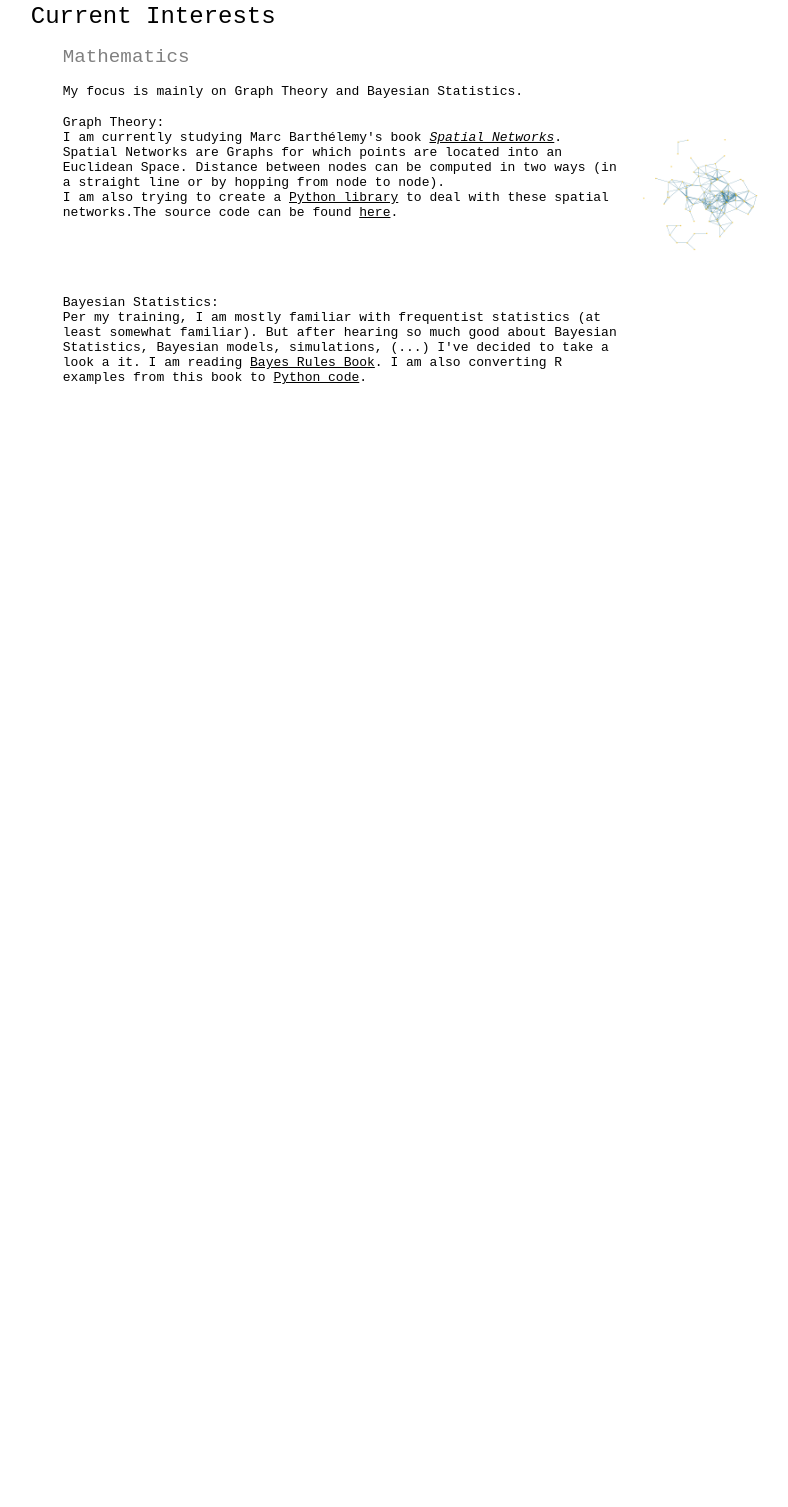
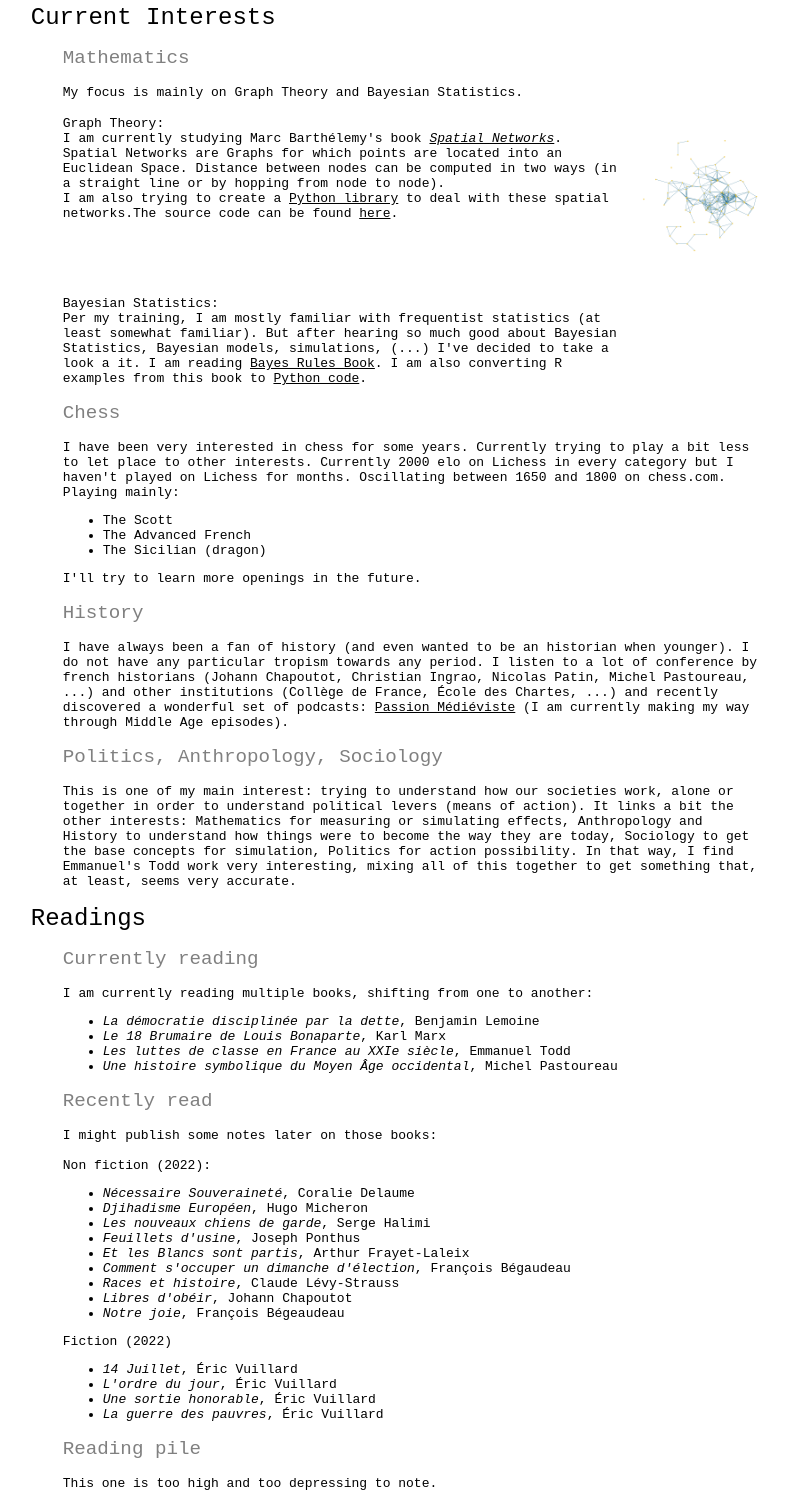
Before and after one commit to pauldechorgnat/pauldechorgnat.github.io, a plain HTML site: page index.html in a window 1280 px wide. Shown: the part 309-1816 px from the top of the page, without its empty margins (230-1018 px from the left). Before the commit the page ends 800 px from the top, so only its background shows below. Drawn offline with Linux system fonts and the light colour scheme.

Commit message:
Adding reading lists

```diff
--- a/index.html
+++ b/index.html
@@ -26,8 +26,7 @@
             <ul>
                 <li><a href="#interests">Current Interests</a></li>
                 <li><a href="#projects">Projects</a></li>
-                <li>Libraries</li>
-                <li>Reading</li>
+                <li><a href="#reading">Readings</a></li>
             </ul>
         </div>
         <div id="interests" class="menu">
@@ -41,10 +40,9 @@
                 My focus is mainly on Graph Theory and Bayesian Statistics.
                 <div class="menu-container">
                     <div class="menu-container-left">
-                        Graph Theory: <br>
-                        I am currently studying Marc Barthélemy's book <a href="https://link.springer.com/book/10.1007/978-3-030-94106-2"><i>Spatial Networks</i></a>. Spatial Networks are Graphs for which points are located into an Euclidean Space. Distance between nodes can be computed in two ways (in a straight line or by hopping from node to node).
-                        <br>
-                        I am also trying to create a <a href="https://pypi.org/pypi/spatial-networks">Python library</a> to deal with these spatial networks.The source code can be found <a href="https://github.com/pauldechorgnat/spatial-networks">here</a>.
+                        Graph Theory: <br> I am currently studying Marc Barthélemy's book <a href="https://link.springer.com/book/10.1007/978-3-030-94106-2"><i>Spatial Networks</i></a>. Spatial Networks are Graphs for which points are located into an
+                        Euclidean Space. Distance between nodes can be computed in two ways (in a straight line or by hopping from node to node).
+                        <br> I am also trying to create a <a href="https://pypi.org/pypi/spatial-networks">Python library</a> to deal with these spatial networks.The source code can be found <a href="https://github.com/pauldechorgnat/spatial-networks">here</a>.
                     </div>
                     <div class="menu-container-right">
                         <img src="images/demo_random_graph.png" alt="Example of a Spatial Network image" class="menu-image">
@@ -52,20 +50,92 @@
                 </div>
                 <div class="menu-container">
                     <div class="menu-container-left">
-                        Bayesian Statistics:<br>
-                        Per my training, I am mostly familiar with frequentist statistics (at least somewhat familiar). But after hearing so much good about Bayesian Statistics, Bayesian models, simulations, (...) I've decided to take a look a it.
-                        I am reading <a href="https://www.bayesrulesbook.com/">Bayes Rules Book</a>. I am also converting R examples from this book to <a href="">Python code</a>.
+                        Bayesian Statistics:<br> Per my training, I am mostly familiar with frequentist statistics (at least somewhat familiar). But after hearing so much good about Bayesian Statistics, Bayesian models, simulations, (...) I've decided
+                        to take a look a it. I am reading <a href="https://www.bayesrulesbook.com/">Bayes Rules Book</a>. I am also converting R examples from this book to <a href="">Python code</a>.
                     </div>
                     <div class="menu-container-right">
                         <!-- <img src="images/book_cover.jpeg" alt="Cover of Bayes Rules" class="menu-image"> -->
                     </div>
                 </div>
+            </div>
+            <div class="menu-subtitle">
+                Chess
+            </div>
+            <div class="menu-text">
+                I have been very interested in chess for some years. Currently trying to play a bit less to let place to other interests. Currently 2000 elo on Lichess in every category but I haven't played on Lichess for months. Oscillating between 1650 and 1800 on
+                chess.com.<br> Playing mainly:
+                <ul>
+                    <li>The Scott</li>
+                    <li>The Advanced French</li>
+                    <li>The Sicilian (dragon)</li>
+                </ul>
+                I'll try to learn more openings in the future.
+            </div>
+            <div class="menu-subtitle">
+                History
+            </div>
+            <div class="menu-text">
+                I have always been a fan of history (and even wanted to be an historian when younger). I do not have any particular tropism towards any period. I listen to a lot of conference by french historians (Johann Chapoutot, Christian Ingrao, Nicolas Patin, Michel Pastoureau, ...) and other institutions (Collège de France, École des Chartes, ...) and recently discovered a wonderful set of podcasts: <a href="https://passionmedievistes.fr/">Passion Médiéviste</a> (I am currently making my way through Middle Age episodes).
+            </div>
+            <div class="menu-subtitle">
+                Politics, Anthropology, Sociology
+            </div>
+            <div class="menu-text">
+                This is one of my main interest: trying to understand how our societies work, alone or together in order to understand political levers (means of action). It links a bit the other interests: Mathematics for measuring or simulating effects, Anthropology and History to understand how things were to become the way they are today, Sociology to get the base concepts for simulation, Politics for action possibility. In that way, I find Emmanuel's Todd work very interesting, mixing all of this together to get something that, at least, seems very accurate.
+            </div>
+        </div>
+        <div class="menu" id="reading">
+            <div class="menu-title">
+                Readings
+            </div>
+            <div class="menu-subtitle">
+                Currently reading
+            </div>
+            <div class="menu-text">
+                I am currently reading multiple books, shifting from one to another:
+                <ul>
+                    <li><i>La démocratie disciplinée par la dette</i>, Benjamin Lemoine</li>
+                    <li><i>Le 18 Brumaire de Louis Bonaparte</i>, Karl Marx</li>
+                    <li><i>Les luttes de classe en France au XXIe siècle</i>, Emmanuel Todd</li>
+                    <li><i>Une histoire symbolique du Moyen Âge occidental</i>, Michel Pastoureau</li>
+                </ul>
+            </div>
+            <div class="menu-subtitle">
+                Recently read
+            </div>
+            <div class="menu-text">
+                I might publish some notes later on those books:<br><br> Non fiction (2022):
+                <ul>
+                    <li><i>Nécessaire Souveraineté</i>, Coralie Delaume</li>
+                    <li><i>Djihadisme Européen</i>, Hugo Micheron</li>
+                    <li><i>Les nouveaux chiens de garde</i>, Serge Halimi</li>
+                    <li><i>Feuillets d'usine</i>, Joseph Ponthus</li>
+                    <li><i>Et les Blancs sont partis</i>, Arthur Frayet-Laleix</li>
+                    <li><i>Comment s'occuper un dimanche d'élection</i>, François Bégaudeau</li>
+                    <li><i>Races et histoire</i>, Claude Lévy-Strauss</li>
+                    <li><i>Libres d'obéir</i>, Johann Chapoutot</li>
+                    <li><i>Notre joie</i>, François Bégeaudeau</li>
+                </ul>
+                Fiction (2022)
+                <ul>
+                    <li><i>14 Juillet</i>, Éric Vuillard</li>
+                    <li><i>L'ordre du jour</i>, Éric Vuillard</li>
+                    <li><i>Une sortie honorable</i>, Éric Vuillard</li>
+                    <li><i>La guerre des pauvres</i>, Éric Vuillard</li>
+                </ul>
+            </div>
+            <div class="menu-subtitle">
+                Reading pile
+            </div>
+            <div class="menu-text">
+                This one is too high and too depressing to note.
+            </div>
+        </div>
 
 
+    </div>
 
-            </div>
-
-        </div>
+    </div>
 
 
 </body>
@@ -85,6 +155,7 @@
 
     .main-title {
         font-size: 3rem;
+        margin-bottom: 1rem;
     }
 
     .sub-title {
@@ -119,6 +190,7 @@
     .menu-container-left {
         width: 80%;
     }
+
     .menu-container-right {
         width: 20%;
         padding: auto;
@@ -131,9 +203,7 @@
     .menu-image {
         max-height: 10rem;
         padding: auto!important;
-
     }
-
     /* #interests {
         margin-top: 100rem;
     }*/
```
